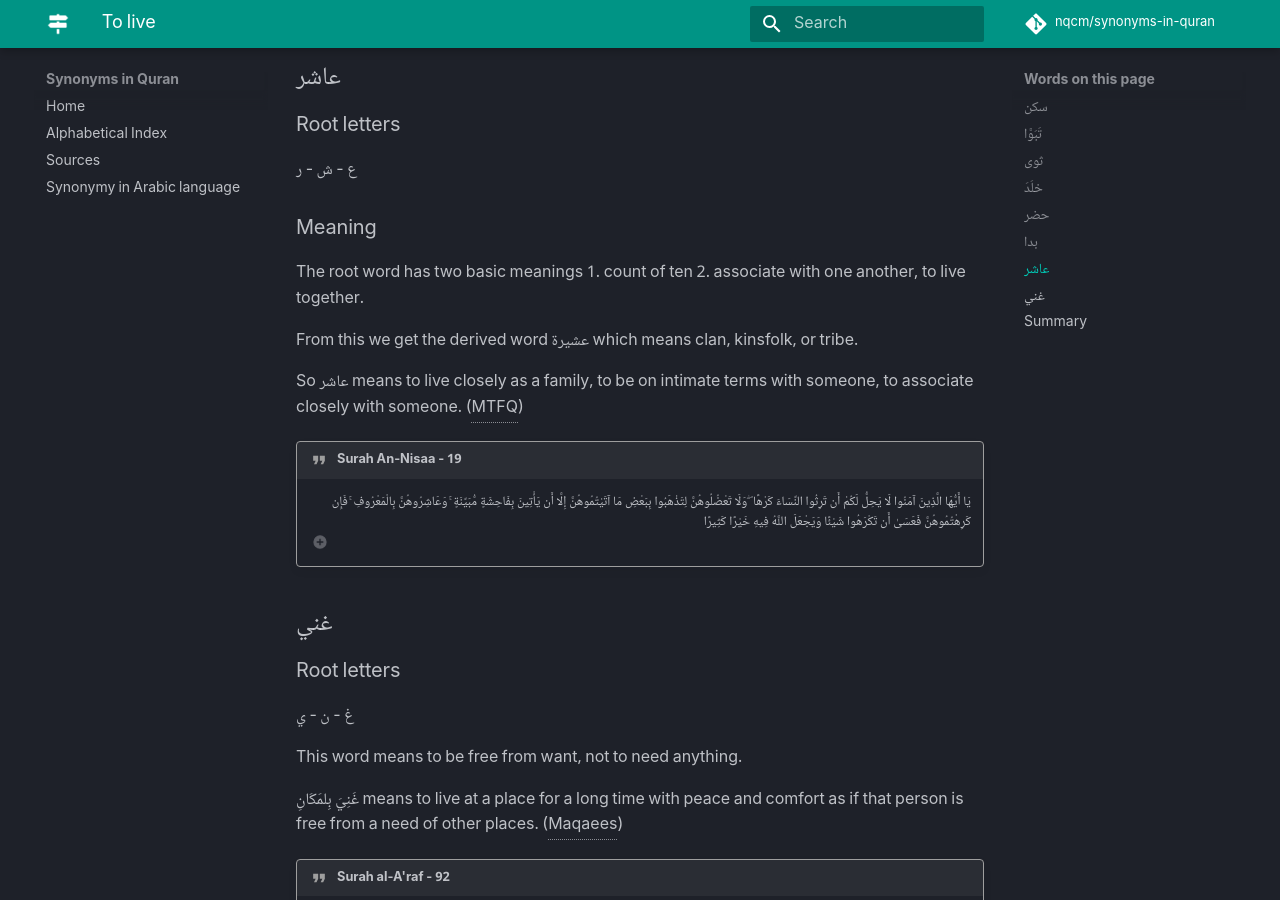
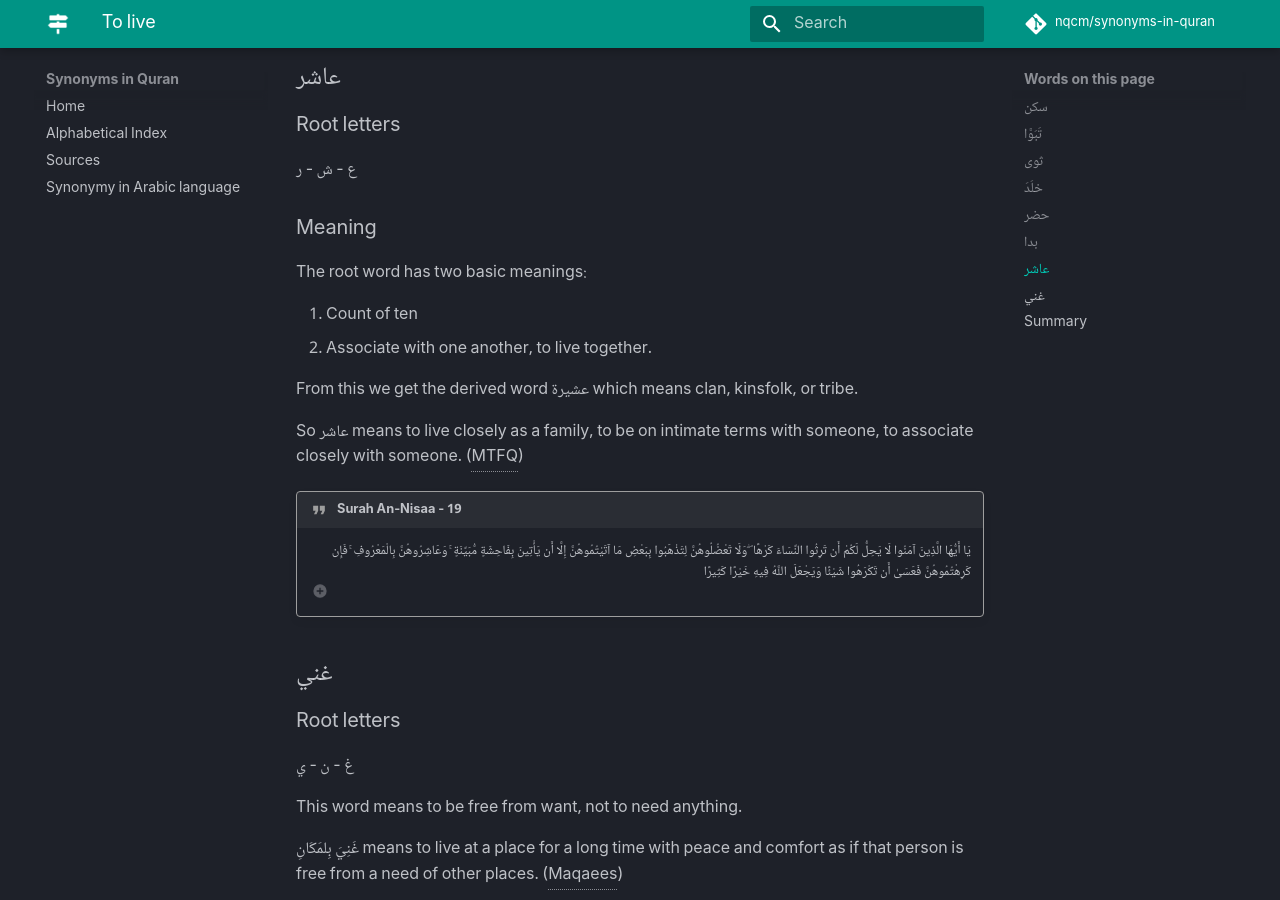
Before and after one commit to nqcm/synonyms-in-quran, an MkDocs documentation site: the page built from docs/L/live.md, in a window 1280 px wide and 900 px high, scrolled down 4683 px. Built offline with MkDocs 1.6.1 and Material for MkDocs 9.7.7, drawn with Linux system fonts in a browser that asks for light colours; comment, search, counter and statistics services are not loaded.

Commit message:
Fix typos

```diff
--- a/docs/L/live.md
+++ b/docs/L/live.md
@@ -212,9 +212,10 @@ In Quran we find refernce to the derived word بدو in Surah Yusuf.
 
 ### Meaning
 
-The root word has two basic meanings
-1. count of ten
-2. associate with one another, to live together.
+The root word has two basic meanings:
+
+1. Count of ten
+2. Associate with one another, to live together.
 
 From this we get the derived word عشيرة which means clan, kinsfolk, or tribe.
 
```
Also changed, not shown: readme.md (+1 -1 lines).
